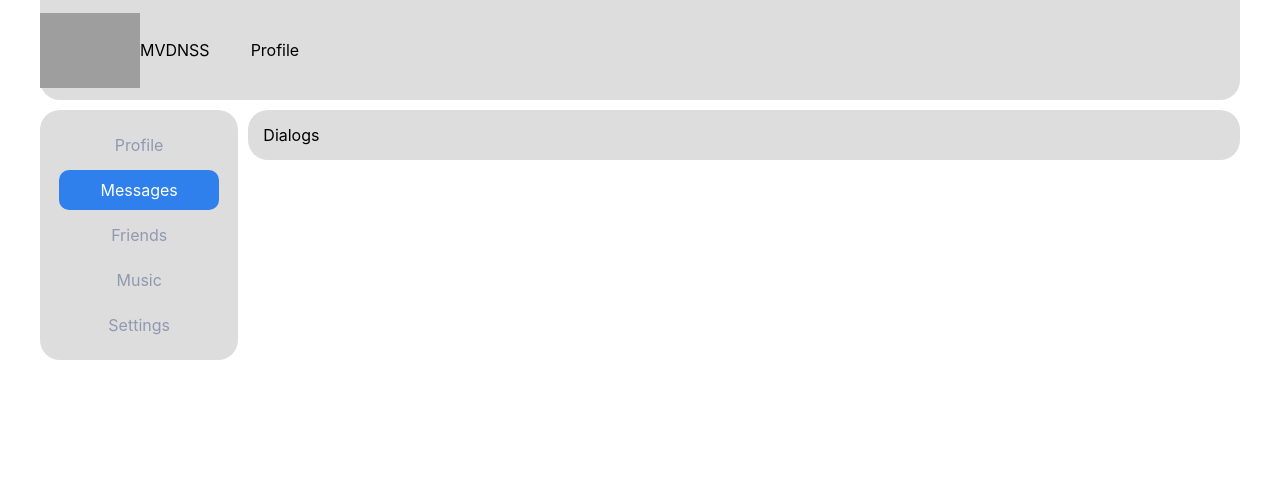
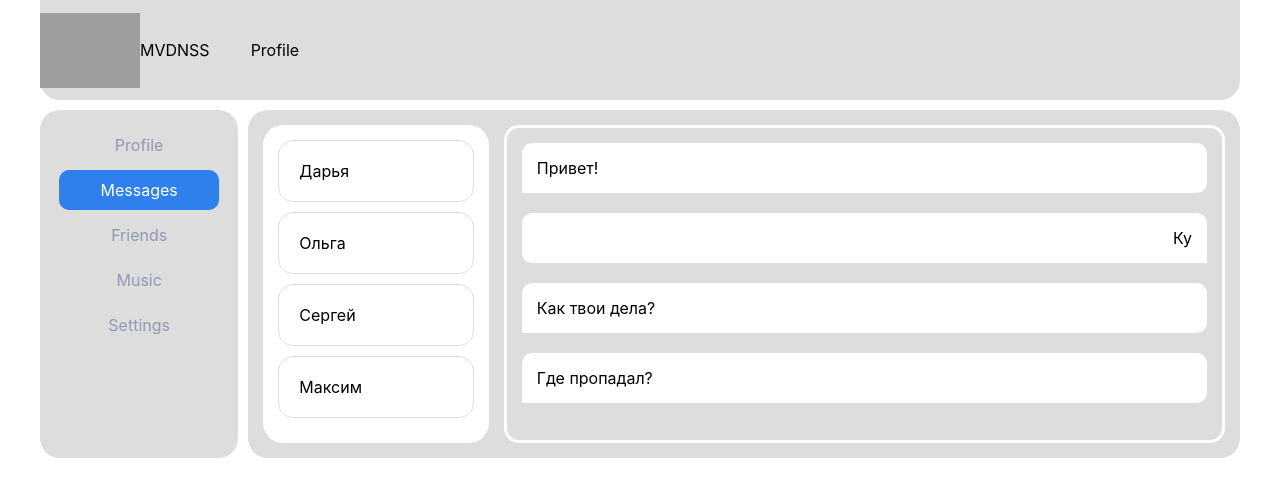
Before and after one commit to MVDNS/practiceReact, a React (Create React App) app: page /dialogs in a window 1280 px wide. Shown: the top 496 px of the page. Built offline with nearby package versions, Linux system fonts and the light colour scheme; grey boxes are pictures that could not be loaded.

Commit message:
made dialogs, added transition between them

```diff
--- a/src/App.js
+++ b/src/App.js
@@ -19,7 +19,7 @@ function App() {
 				<div className='app-content'>
 				<Routes>
                     <Route path="/profile" element={<Profile />} />
-                    <Route path="/dialogs" element={<Dialogs />} />
+                    <Route path="/dialogs/*" element={<Dialogs />} />
                     <Route path="/friends" element={<Friends />} />
                     <Route path="/music" element={<Music />} />
                     <Route path="/settings" element={<Settings />} />
--- a/src/conponents/Dialogs/Dialogs.jsx
+++ b/src/conponents/Dialogs/Dialogs.jsx
@@ -1,11 +1,34 @@
 
+import { NavLink } from 'react-router-dom';
 import s from './Dialogs.module.css';
 
-
+const activeLink = ({ isActive }) =>
+isActive ? `${s.btn} ${s.active}` : `${s.btn}`
 
 function Dialogs() {
 	return (
-			<div className={s.dialogs}>Dialogs</div>
+			<div className={s.dialogs}>
+				<div className={s.allDialogs}>
+					<div className={s.dialog}>
+						<NavLink to='/dialogs/1' className={activeLink}>Дарья</NavLink>
+					</div>
+					<div className={s.dialog}>
+					<NavLink to='/dialogs/2' className={activeLink}>Ольга</NavLink>
+					</div>
+					<div className={s.dialog}>
+					<NavLink to='/dialogs/3' className={activeLink}>Сергей</NavLink>
+					</div>
+					<div className={s.dialog}>
+					<NavLink to='/dialogs/4' className={activeLink}>Максим</NavLink>
+					</div>
+				</div>
+				<div className={s.allMessages}>
+					<div className={`${s.message} ${s.hisMessage}`}>Привет!</div>
+					<div className={`${s.message} ${s.yourMessage}`}>Ку</div>
+					<div className={`${s.message} ${s.hisMessage}`}>Как твои дела?</div>
+					<div className={`${s.message} ${s.hisMessage}`}>Где пропадал?</div>
+				</div>
+			</div>
 	)
 }
 
--- a/src/conponents/Dialogs/Dialogs.module.css
+++ b/src/conponents/Dialogs/Dialogs.module.css
@@ -1,6 +1,79 @@
 .dialogs {
+	display: grid;
+	grid-template-columns: 3fr 9fr;
 	padding: 15px;
 	width: 100%;
+	height: 100%;
 	background-color: #ddd;
 	border-radius: 20px;
 }
+
+.allDialogs{
+	background-color: #fff;
+	border-radius: 20px;
+	margin-right: 15px;
+	padding: 15px;
+}
+
+.dialog{
+	margin-bottom: 10px;
+}
+
+
+.btn{
+	display: inline-block;
+	width: 100%;
+	padding: 20px;
+	border-radius: 15px;
+	border: 1px solid #ddd;
+}
+
+.active {
+	background-color: #ddd;
+}
+
+.allMessages{
+	border: 3px solid #fff;
+	border-radius: 15px;
+	padding: 15px;
+}
+
+.message{
+	background: #fff;
+	margin-bottom: 20px;
+	border-radius: 10px;
+	padding: 15px;
+	position: relative;
+	z-index: 5;
+}
+
+.hisMessage{
+text-align: start;
+}
+
+.hisMessage::after {
+	content: '';
+	position: absolute;
+	bottom: 0px;
+	left: 0px;
+	width: 30px;
+	height: 30px;
+	background-color: #fff;
+	z-index: -1;
+}
+
+
+.yourMessage{
+	text-align: end;
+}
+
+.yourMessage::after {
+	content: '';
+	position: absolute;
+	bottom: 0px;
+	right: 0px;
+	width: 30px;
+	height: 30px;
+	background-color: #fff;
+	z-index: -1;
+}
```
